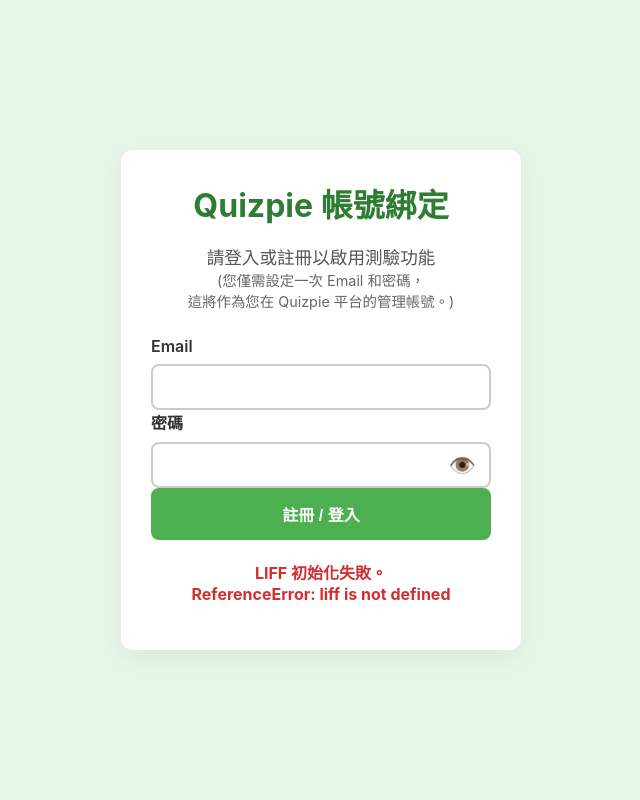
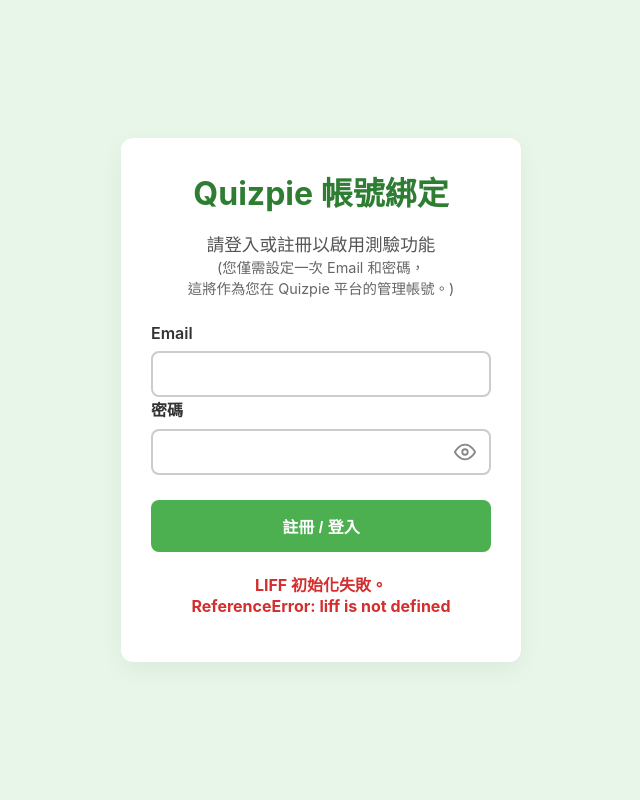
Before and after one commit to yifangjian/QuizFlow_Project, a Flask app: page /liff/login in a window 1280 px wide. Shown: the whole page, without its empty margins (319-959 px from the left). Run offline with Flask 3, Linux system fonts and the light colour scheme; some libraries are stand-ins or nearby versions.

Commit message:
Update liff_login.html

```diff
--- a/QuizFlow_Project/templates/liff_login.html
+++ b/QuizFlow_Project/templates/liff_login.html
@@ -7,60 +7,56 @@
     <script charset="utf-8" src="https://static.line-scdn.net/liff/edge/2/sdk.js"></script>
 
     <style>
-        /* 🔥 1. 溢出修復：加回 box-sizing! */
-        * {
-            box-sizing: border-box;
-        }
-
+        * { box-sizing: border-box; }
         body { font-family: -apple-system, BlinkMacSystemFont, "Segoe UI", Roboto, "Helvetica Neue", Arial, sans-serif; margin: 0; padding: 20px; background-color: #e8f5e9; display: flex; justify-content: center; align-items: center; min-height: 100vh; }
         .container { max-width: 400px; width: 100%; padding: 30px; background-color: #ffffff; border-radius: 12px; box-shadow: 0 8px 24px rgba(0, 0, 0, 0.05); animation: fadeIn 0.5s ease-out; }
         @keyframes fadeIn { from { opacity: 0; transform: translateY(-20px); } to { opacity: 1; transform: translateY(0); } }
         h1 { text-align: center; color: #2e7d32; margin-top: 0; margin-bottom: 10px; }
         #message { text-align: center; color: #555; margin-bottom: 10px; font-size: 1.1em; }
         label { display: block; margin-bottom: 8px; font-weight: 600; color: #333; }
-
-        /* 🔥 1. 溢出修復：box-sizing 已在上方 * 中全局設定 */
-        input[type="email"], input[type="password"] {
-            width: 100%;
-            padding: 12px 15px;
-            border: 2px solid #ccc;
-            border-radius: 8px;
-            font-size: 16px;
-            transition: all 0.3s ease;
-        }
+        input[type="email"], input[type="password"] { width: 100%; padding: 12px 15px; border: 2px solid #ccc; border-radius: 8px; font-size: 16px; transition: all 0.3s ease; }
         input[type="email"]:focus, input[type="password"]:focus { border-color: #4CAF50; box-shadow: 0 0 8px rgba(76, 175, 80, 0.3); outline: none; }
 
-        /* 🔥 2. 小眼睛排版修復：使用更穩定的定位方式 */
-        .password-group {
-            position: relative; /* 為了讓小眼睛可以定位 */
-            /* 移除 v4.0 的 .form-group，讓 label 和 div 分開 */
-        }
-        .password-wrapper {
-            position: relative; /* 讓小眼睛相對於這個 wrapper 定位 */
-            width: 100%;
-        }
-        .password-wrapper input {
-            /* 讓右邊留出空間給小眼睛 */
-            padding-right: 45px;
-        }
+        .password-group { position: relative; }
+        .password-wrapper { position: relative; width: 100%; }
+        .password-wrapper input { padding-right: 45px; }
+
+        /* 🔥 2. 小眼睛修復：改用 button 標籤並移除預設樣式 */
         .toggle-password {
             position: absolute;
-            right: 15px;
-            top: 50%; /* 永遠垂直置中 */
-            transform: translateY(-50%); /* 修正置中點 */
+            right: 10px; /* 微調位置 */
+            top: 50%;
+            transform: translateY(-50%);
             cursor: pointer;
-            font-size: 22px;
             color: #888;
-            user-select: none;
+            /* 移除 button 預設樣式 */
+            background: none;
+            border: none;
+            padding: 5px; /* 增加點擊區域 */
+            display: flex;
+            align-items: center;
+            justify-content: center;
         }
-        .toggle-password:hover {
-            color: #333;
-        }
+        .toggle-password:hover { color: #333; }
         /* (結束 CSS 修復) */
 
-        button { width: 100%; padding: 14px; background-color: #4CAF50; color: white; border: none; border-radius: 8px; cursor: pointer; font-size: 16px; font-weight: bold; transition: all 0.3s ease; }
-        button:hover { background-color: #45a049; transform: translateY(-3px); box-shadow: 0 6px 15px rgba(0, 0, 0, 0.1); }
-        button:active { transform: translateY(-1px); box-shadow: 0 3px 10px rgba(0, 0, 0, 0.1); }
+        /* 🔥 1. 間距修復：新增 margin-top */
+        button[type="submit"] {
+            width: 100%;
+            padding: 14px;
+            background-color: #4CAF50;
+            color: white;
+            border: none;
+            border-radius: 8px;
+            cursor: pointer;
+            font-size: 16px;
+            font-weight: bold;
+            transition: all 0.3s ease;
+            margin-top: 25px; /* <-- 在此新增間距 */
+        }
+        button[type="submit"]:hover { background-color: #45a049; transform: translateY(-3px); box-shadow: 0 6px 15px rgba(0, 0, 0, 0.1); }
+        button[type="submit"]:active { transform: translateY(-1px); box-shadow: 0 3px 10px rgba(0, 0, 0, 0.1); }
+
         #status { text-align: center; margin-top: 20px; font-weight: bold; }
         .success-status { color: #2e7d32; }
         .error-status { color: #d32f2f; }
@@ -85,18 +81,23 @@
                 <label for="password">密碼</label>
                 <div class="password-wrapper">
                     <input type="password" id="password" name="password" required>
-                    <span class="toggle-password" id="toggle-password">👁️</span>
+                    <button type="button" class="toggle-password" id="toggle-password">
+                        </button>
                 </div>
             </div>
+
             <button type="submit" id="register-btn">註冊 / 登入</button>
         </form>
         <p id="status" class="error-status"></p>
     </div>
 
     <script>
-        // (JavaScript 區塊 100% 完全不變！)
         let myLiffId = "2008445452-XRn1zq19";
         let lineUserId = "";
+
+        // 🔥 2. 小眼睛修復：定義 SVG 向量圖示
+        const svgIconShow = `<svg xmlns="http://www.w3.org/2000/svg" width="22" height="22" viewBox="0 0 24 24" fill="none" stroke="currentColor" stroke-width="2" stroke-linecap="round" stroke-linejoin="round"><path d="M1 12s4-8 11-8 11 8 11 8-4 8-11 8-11-8-11-8z"></path><circle cx="12" cy="12" r="3"></circle></svg>`;
+        const svgIconHide = `<svg xmlns="http://www.w3.org/2000/svg" width="22" height="22" viewBox="0 0 24 24" fill="none" stroke="currentColor" stroke-width="2" stroke-linecap="round" stroke-linejoin="round"><path d="M17.94 17.94A10.07 10.07 0 0 1 12 20c-7 0-11-8-11-8a18.45 18.45 0 0 1 5.06-5.94M9.9 4.24A9.12 9.12 0 0 1 12 4c7 0 11 8 11 8a18.5 18.5 0 0 1-2.16 3.19m-6.72-1.07l-5.02-5.02"></path><line x1="1" y1="1" x2="23" y2="23"></line></svg>`;
 
         window.onload = function() {
             initializeLiff();
@@ -106,13 +107,18 @@
             const togglePassword = document.getElementById('toggle-password');
             const passwordInput = document.getElementById('password');
 
+            togglePassword.innerHTML = svgIconShow; // 預設為「顯示」圖示
+
             togglePassword.addEventListener('click', function() {
                 const type = passwordInput.getAttribute('type') === 'password' ? 'text' : 'password';
                 passwordInput.setAttribute('type', type);
-                this.textContent = type === 'password' ? '👁️' : '🙈';
+
+                // 🔥 2. 小眼睛修復：切換 SVG 圖示
+                this.innerHTML = type === 'password' ? svgIconShow : svgIconHide;
             });
         };
 
+        // (initializeLiff 函數... 100% 完全不變)
         async function initializeLiff() {
             const statusEl = document.getElementById('status');
             try {
@@ -143,6 +149,7 @@
             }
         }
 
+        // (handleFormSubmit 函數... 100% 完全不變)
         async function handleFormSubmit(event) {
             event.preventDefault();
             const email = document.getElementById('email').value;
```
